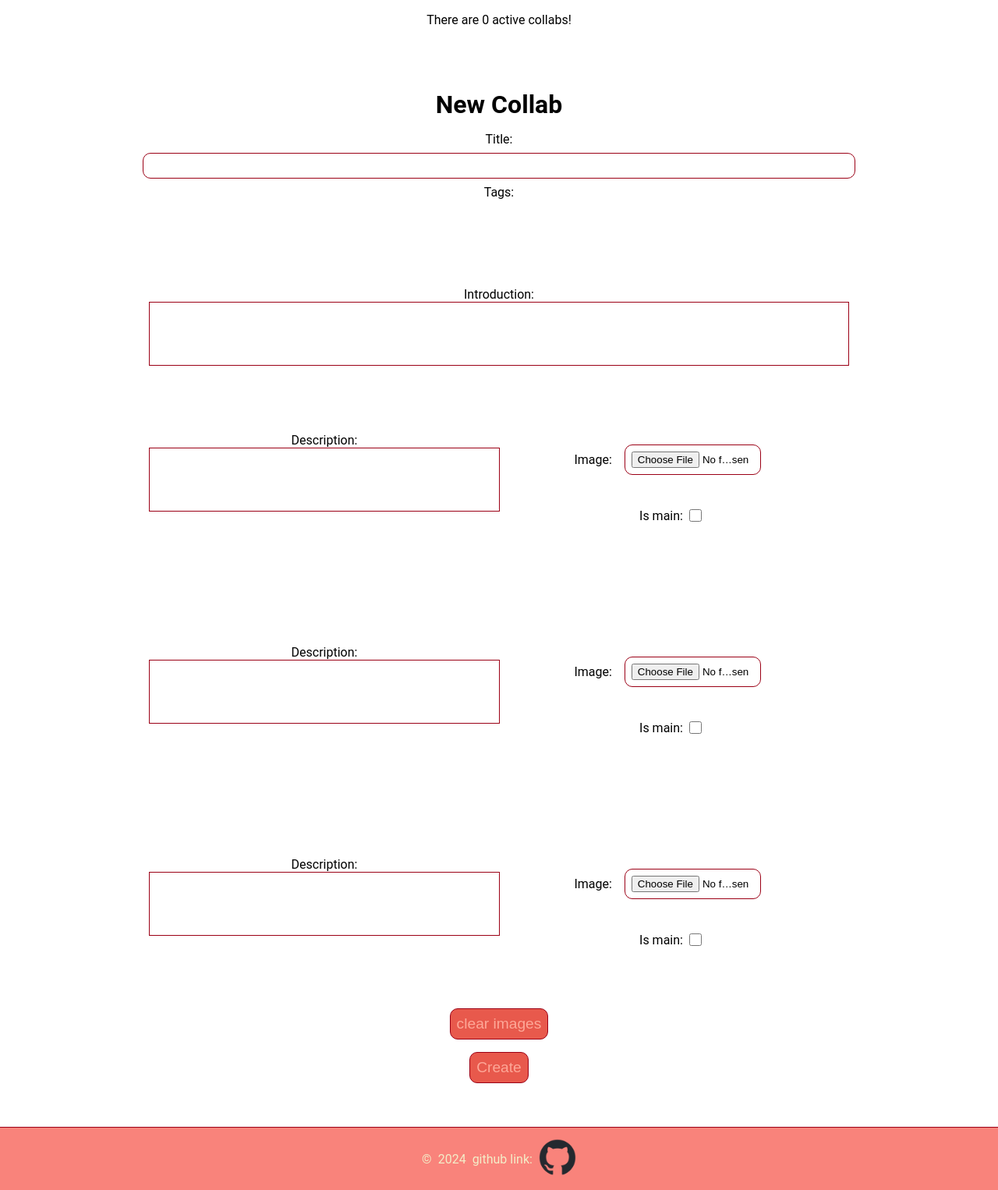
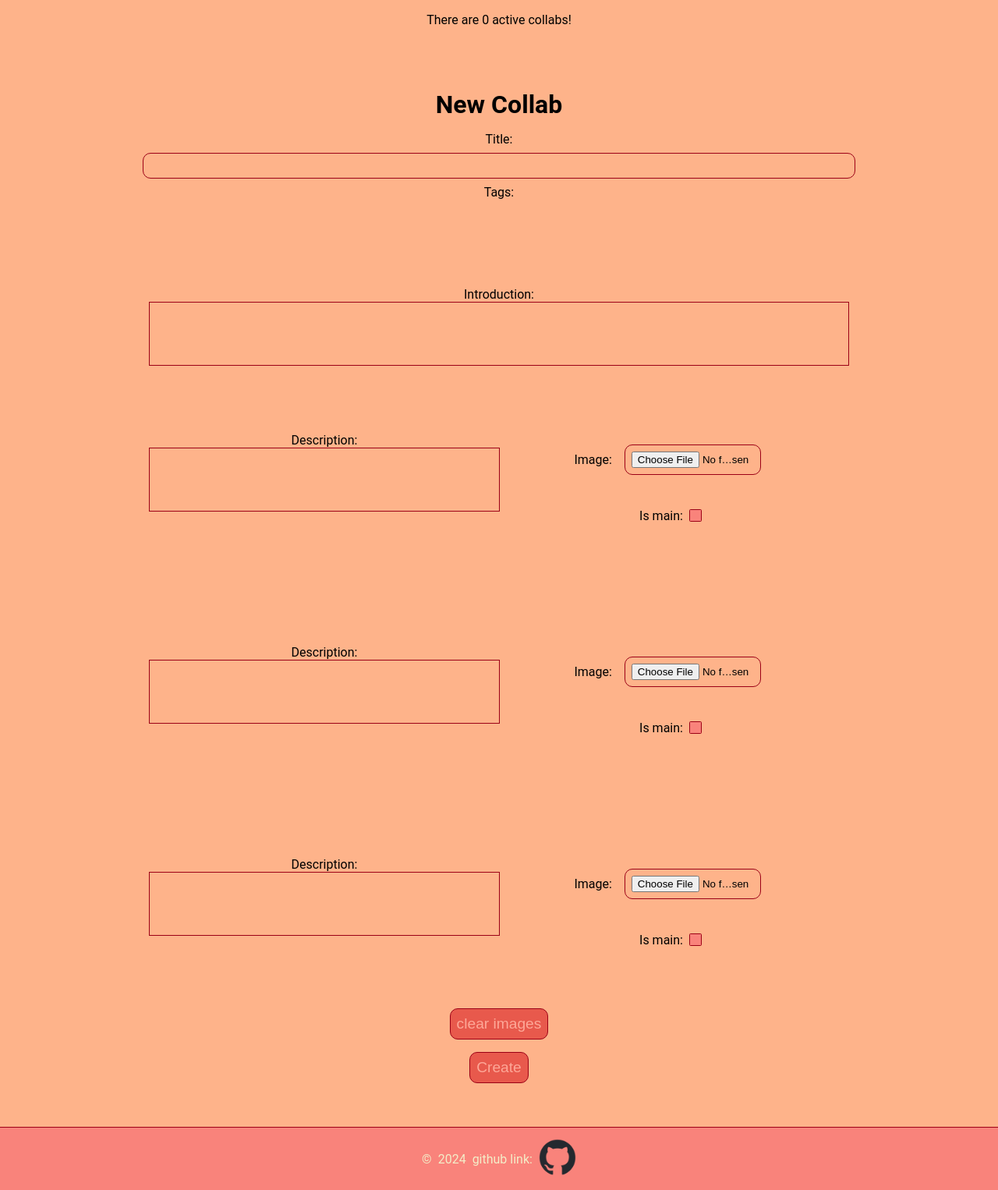
Before and after one commit to DomanskiFilip/MyCollab, a Django app: page /collabs/new/ in a window 1280 px wide. Shown: the part 155-1681 px from the top of the page at 78% size. Run offline with Django 4.2, Linux system fonts and the light colour scheme; the visitor is signed in with stand-in values (Sample User, id 1); data that the repository does not hold is empty.

Commit message:
ui changes and custom checkboxes

```diff
--- a/static/Core/scriptEdit.js
+++ b/static/Core/scriptEdit.js
@@ -69,15 +69,15 @@ window.onload = function() {
 
 
 // Get all checkboxes
-var checkboxes = document.querySelectorAll('.checkbox_is_main');
+var checkboxes_main = document.querySelectorAll('.checkbox_is_main');
 
 // Add event listener to each checkbox
-checkboxes.forEach(function(checkbox) {
+checkboxes_main .forEach(function(checkbox) {
     checkbox.addEventListener('change', function() {
         // When a checkbox is checked
         if (this.checked) {
             // Uncheck all other checkboxes
-            checkboxes.forEach(function(otherCheckbox) {
+            checkboxes_main .forEach(function(otherCheckbox) {
                 if (otherCheckbox !== checkbox) {
                     otherCheckbox.checked = false;
                 }
--- a/static/Core/style.css
+++ b/static/Core/style.css
@@ -1,5 +1,5 @@
 :root {
-    --main: #ffffff;
+    --main: #feb38a;
     --secondary: #F9837B;
     --text: #000000;
     --secondary-text: #F3EDC8;
@@ -607,8 +607,32 @@ footer {
     #CollabForm input[type="checkbox"] {
         width: 1rem;
         height: 1rem;
+        padding: 0;
         margin: 0.5rem;
+        background-color: var(--secondary);
+        -moz-appearance: none;
+        -o-appearance: none;
+        appearance: none;
+        -webkit-appearance: none;
+        display: flex;
+        justify-content: center;
+        align-items: center;
+        border-radius: 10%;
     }
+
+        #CollabForm input[type="checkbox"]::before {
+                content: "";
+                width: 0.7rem;
+                height: 0.7rem;
+                clip-path: polygon(20% 0%, 0% 20%, 30% 50%, 0% 80%, 20% 100%, 50% 70%, 80% 100%, 100% 80%, 70% 50%, 100% 20%, 80% 0%, 50% 30%);
+                opacity: 0;
+            }
+
+        #CollabForm input[type="checkbox"]:checked::before {
+            opacity: 1;
+            background-color: var(--secondary-text);
+          }
+
 
     #CollabForm #img_box {
         width: 100%;
@@ -649,6 +673,11 @@ footer {
     color: var(--text);
     overflow-y: auto;
 }
+
+    .checkbox_tags label{
+        display: flex;
+        align-items: center;
+    }
 
     .checkbox_tags input[type="checkbox"]{
         overflow-y: hidden;
```
Also changed, not shown: static/Core/scriptNew.js (line endings or trailing spaces).
